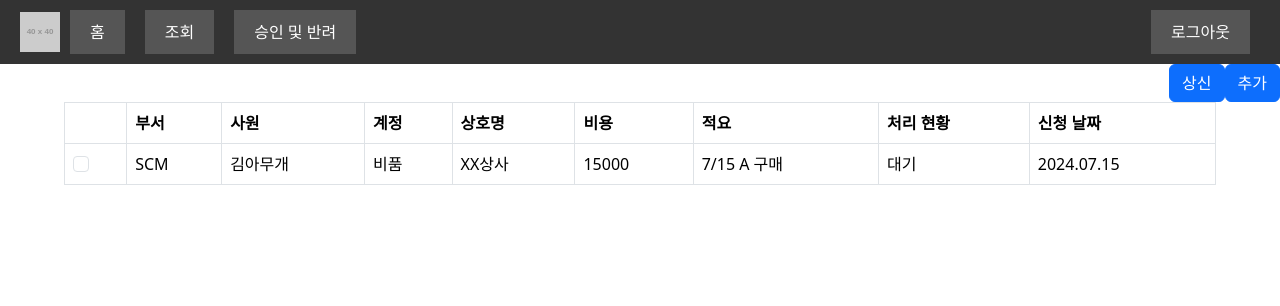
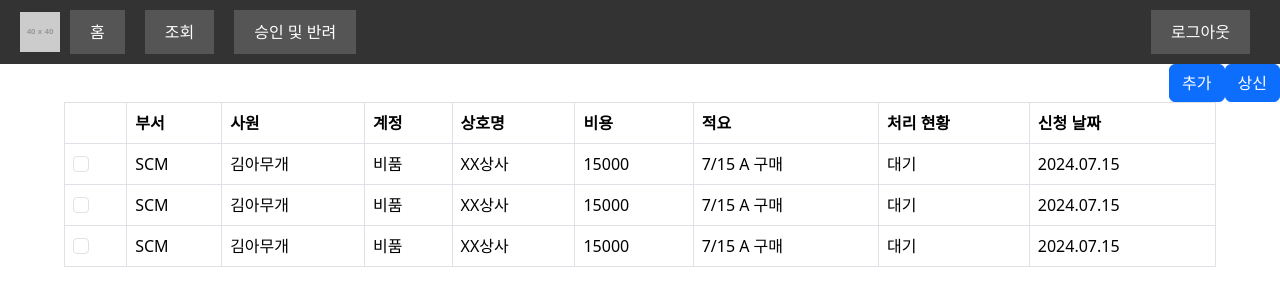
Before and after one commit to SunJinInternShip/DeptManagement_FrontEnd, a React (Create React App) app: page /temp/home in a window 1280 px wide. Shown: the top 306 px of the page. Built offline with nearby package versions, Linux system fonts and the light colour scheme.

Commit message:
feat: Home 체크박스 기능 추가

```diff
--- a/src/components/HomeModal.tsx
+++ b/src/components/HomeModal.tsx
@@ -1,8 +1,5 @@
 import * as React from 'react';
 import axios from 'axios';
-import Dropdown from 'react-bootstrap/Dropdown';
-import DropdownButton from 'react-bootstrap/DropdownButton';
-import Button from 'react-bootstrap/Button';
 import Image from 'react-bootstrap/Image';
 import Modal from 'react-bootstrap/Modal';
 import Form from 'react-bootstrap/Form';
@@ -35,7 +32,7 @@ export function HomeOrder(modalShow: boolean, handleClose: any) {
     price: '',
     detail: ''
   })
-  //const [spinnerShow, setSpinnerShow] = React.useState<boolean>(false);
+  const [spinnerShow, setSpinnerShow] = React.useState<boolean>(false);
 
   // 내용 변경
   const handleChangeText = (e: React.ChangeEvent<HTMLInputElement>) => {
@@ -55,7 +52,9 @@ export function HomeOrder(modalShow: boolean, handleClose: any) {
     }));
   };
 
+  // 이미지 미리 보기
   React.useEffect(() => {
+    setSpinnerShow(true);
     if(receipt.file) {
       const reader = new FileReader();
       reader.onloadend = () => {
@@ -72,11 +71,12 @@ export function HomeOrder(modalShow: boolean, handleClose: any) {
         preview: null
       }));
     }
+    setSpinnerShow(false);
   },[receipt.file])
 
   // 모달이 닫히면 값 초기화
   React.useEffect(() => {
-    //setSpinnerShow(true);
+    setSpinnerShow(true);
     if(modalShow === false) {
       setReceipt({
         file: null,
@@ -89,7 +89,7 @@ export function HomeOrder(modalShow: boolean, handleClose: any) {
         detail: ''
       });
     }
-    //setSpinnerShow(false);
+    setSpinnerShow(false);
   },[modalShow])
 
   return (
@@ -120,6 +120,7 @@ export function HomeOrder(modalShow: boolean, handleClose: any) {
           </Form>
         </Modal.Body>
       </Modal>
+      {LoadingSpinner(spinnerShow)}
     </div>
   );
 }
--- a/src/pages/Home.tsx
+++ b/src/pages/Home.tsx
@@ -22,17 +22,32 @@ interface Product {
 // 사원 페이지
 export default function Home() {
   const [orderModalShow, setOrderModalShow] = React.useState<boolean>(false);
+  const [checkedItems, setCheckedItems] = React.useState<Array<any>>([]);
+
   // 모달이 닫힐 때
   const handleClose = () => {
     setOrderModalShow(false);
+  };
+
+  const handleClick = (itemId: number) => {
+    if(checkedItems.find((item) => item === itemId) === undefined) {
+      setCheckedItems([...checkedItems, itemId]);
+    }
+    else {
+      setCheckedItems(checkedItems.filter(item => item !== itemId));
+    }
   };
 
   return (
     <div>
       <TopBar/>
       <div style={{ display: 'flex', alignItems: 'center', justifyContent: 'right' }}>
+        {checkedItems.length > 0 ?
+          <Button onClick={() => {setOrderModalShow(!orderModalShow)}}>수정</Button>
+          :
+          <Button onClick={() => {setOrderModalShow(!orderModalShow)}}>추가</Button>
+        }
         <Button>상신</Button>
-        <Button onClick={() => {setOrderModalShow(!orderModalShow)}}>추가</Button>
       </div>
       <div style={{ display: 'flex', justifyContent: 'center' }}>
         <Table bordered hover style={{ width: '90%' }}>
@@ -50,8 +65,30 @@ export default function Home() {
             </tr>
           </thead>
           <tbody>
-            <tr>
-              <td><Form.Check/></td>
+            <tr onClick={() => {handleClick(1)}}>
+              <td><Form.Check onClick={() => {handleClick(1)}} readOnly checked={checkedItems.find((item) => item === 1) !== undefined}/></td>
+              <td>SCM</td>
+              <td>김아무개</td>
+              <td>비품</td>
+              <td>XX상사</td>
+              <td>15000</td>
+              <td>7/15 A 구매</td>
+              <td>대기</td>
+              <td>2024.07.15</td>
+            </tr>
+            <tr onClick={() => {handleClick(2)}}>
+              <td><Form.Check onClick={() => {handleClick(2)}} readOnly checked={checkedItems.find((item) => item === 2) !== undefined}/></td>
+              <td>SCM</td>
+              <td>김아무개</td>
+              <td>비품</td>
+              <td>XX상사</td>
+              <td>15000</td>
+              <td>7/15 A 구매</td>
+              <td>대기</td>
+              <td>2024.07.15</td>
+            </tr>
+            <tr onClick={() => {handleClick(3)}}>
+              <td><Form.Check onClick={() => {handleClick(3)}} readOnly checked={checkedItems.find((item) => item === 3) !== undefined}/></td>
               <td>SCM</td>
               <td>김아무개</td>
               <td>비품</td>
```
